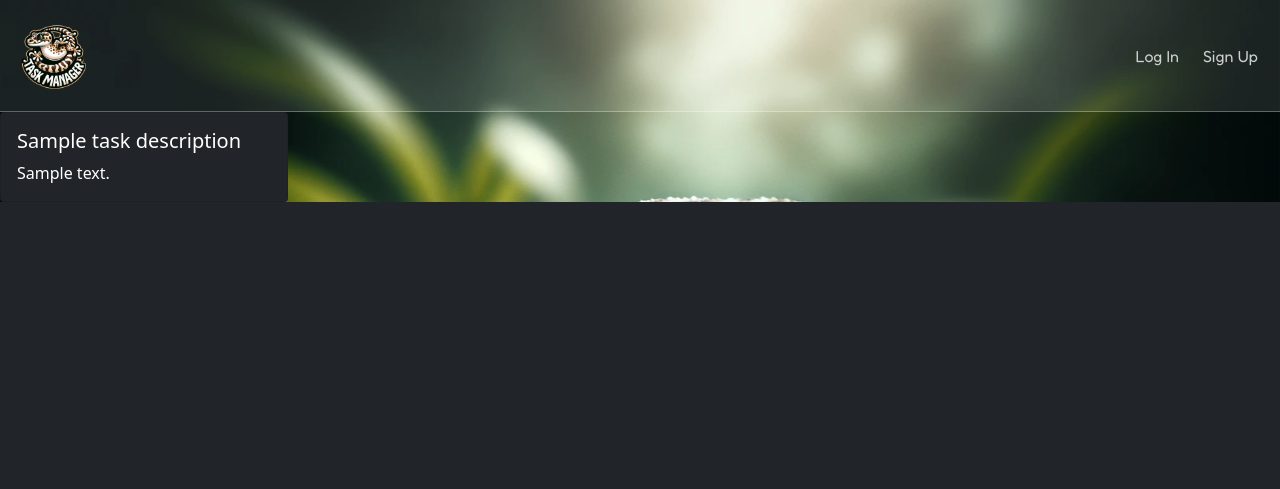
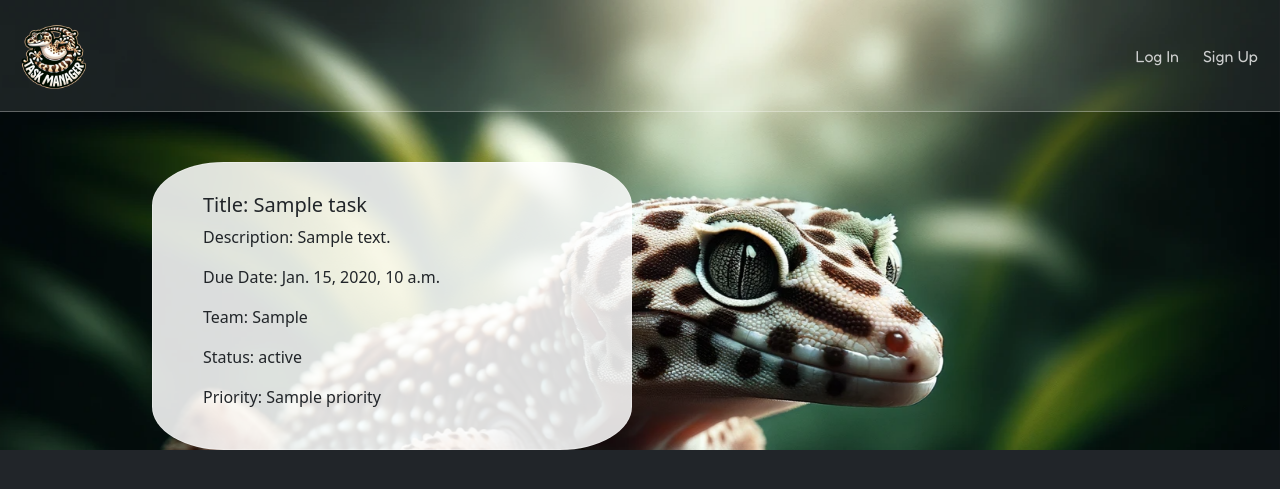
Before and after one commit to Minhaj2911/Gecko, a Django app: template Gecko/tasks/templates/task_description.html in a window 1280 px wide. Shown: the top 489 px of the page. Run offline with Django 4.2, Linux system fonts and the light colour scheme; the template is opened without the code that fills it: most values are stand-ins (such as "Sample title", 1, 10 or a date in 2020); some libraries are stand-ins or nearby versions.

Commit message:
Add link in table to task_description.html

```diff
--- a/Gecko/tasks/templates/dashboard.html
+++ b/Gecko/tasks/templates/dashboard.html
@@ -57,6 +57,10 @@
                   padding: 8px;
                   border: 1px solid #dddddd;
                   text-align: left;
+                  max-width: 200px;
+                  white-space: nowrap;
+                  overflow: hidden;
+                  text-overflow: ellipsis;
               }
 
               th {
@@ -74,7 +78,7 @@
             {% for task in user_tasks %}
 
               <tr>
-                <td>{{ task.title }}</td>
+                <td><a href="{% url 'task_description' task.id %}">{{ task.title }}</a></td>
                 <td>{{ task.description }}</td>
                 <td>{{ task.due_date }}</td>
                 <td>{{ task.status }}</td>
--- a/Gecko/tasks/templates/task_description.html
+++ b/Gecko/tasks/templates/task_description.html
@@ -1,9 +1,17 @@
 {% extends 'base_content.html' %}
 {% block content %}
-<div class="card text-white bg-dark mb-3" style="max-width: 18rem;">
-    <div class="card-body">
-      <h5 class="card-title">{{ task.title }} description</h5>
-      <p class="card-text">{{ task.description }}</p>
+  <div class="container my-auto-two">
+    <div class="row">
+      <div class="col-12">
+        <div class="card container4">
+          <h5 class="card-title">Title: {{ task.title }} </h5>
+          <p class="card-text">Description: {{ task.description }}</p>
+          <p class="card-text">Due Date: {{ task.due_date }}</p>
+          <p class="card-text">Team: {{ task.team_of_task }}</p>
+          <p class="card-text">Status: {{ task.status }}</p>
+          <p class="card-text">Priority: {{ task.priority }}</p>
+        </div>
+      </div>
     </div>
   </div>
 {% endblock %}
```
Also changed, not shown: 1 other file.
